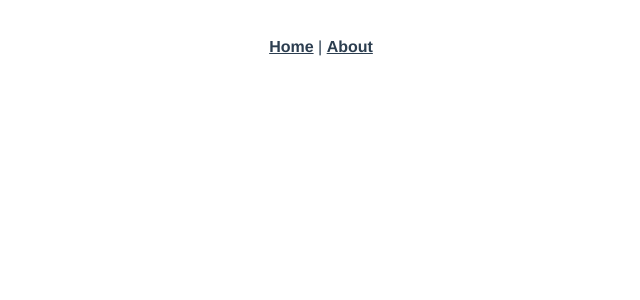
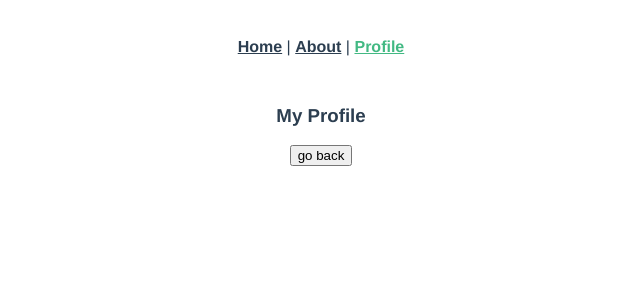
Before and after one commit to gawaooooo-sandbox/vue-router-demo, a Vue app: page /profile in a window 1280 px wide. Shown: the top 300 px of the page, without its empty margins (319-959 px from the left). Built offline with nearby package versions, Linux system fonts and the light colour scheme.

Commit message:
add profile component

```diff
--- a/src/App.vue
+++ b/src/App.vue
@@ -2,7 +2,8 @@
   <div id="app">
     <div id="nav">
       <router-link to="/">Home</router-link> |
-      <router-link to="/about">About</router-link>
+      <router-link to="/about">About</router-link> |
+      <router-link to="/profile">Profile</router-link>
     </div>
     <router-view />
   </div>
--- a/src/router/index.ts
+++ b/src/router/index.ts
@@ -19,6 +19,15 @@ const routes: Array<RouteConfig> = [
     component: () =>
       import(/* webpackChunkName: "about" */ "../views/About.vue"),
   },
+  {
+    path: "/profile",
+    name: "Profile",
+    // route level code-splitting
+    // this generates a separate chunk (profile.[hash].js) for this route
+    // which is lazy-loaded when the route is visited.
+    component: () =>
+      import(/* webpackChunkName: "profile" */ "../views/Profile.vue"),
+  },
 ];
 
 const router = new VueRouter({
--- /dev/null
+++ b/src/views/Profile.vue
@@ -0,0 +1,15 @@
+<template>
+  <div>
+    <h3>My Profile</h3>
+    <p><button v-on:click="goBack">go back</button></p>
+  </div>
+</template>
+
+<script lang="ts">
+import { Vue } from "vue-property-decorator";
+export default class Profile extends Vue {
+  goBack = (): void => {
+    window.history.length > 1 ? this.$router.go(-1) : this.$router.push("/");
+  };
+}
+</script>
```
